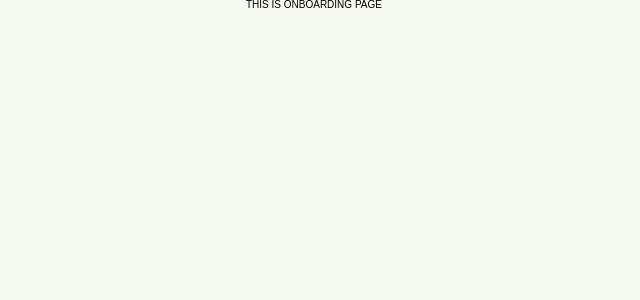
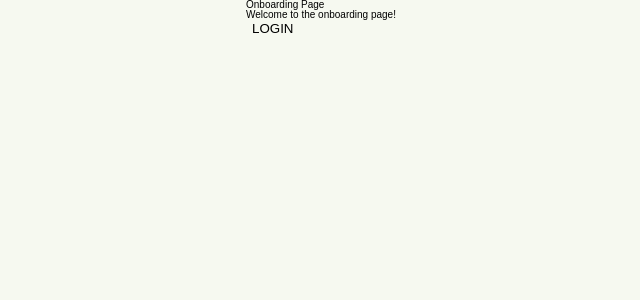
Before and after one commit to luke7231/eeho-web, a React (Create React App) app: page /onboarding in a window 1280 px wide. Shown: the top 300 px of the page, without its empty margins (69-709 px from the left). Built offline with nearby package versions, Linux system fonts and the light colour scheme.

Commit message:
feat: 기초 컴포넌트, 라우터 설계

```diff
--- /dev/null
+++ b/src/Routes/notification/index.tsx
@@ -0,0 +1,5 @@
+const Notification = () => {
+    return <div>NOTIFICATION</div>;
+};
+
+export default Notification;
--- /dev/null
+++ b/src/Routes/onboarding/agree.tsx
@@ -0,0 +1,5 @@
+const Agree = () => {
+    return <div>Agree</div>;
+};
+
+export default Agree;
--- a/src/Routes/onboarding/index.tsx
+++ b/src/Routes/onboarding/index.tsx
@@ -1,6 +1,18 @@
 import React from "react";
+import { useAuth } from "../../contexts/auth-provider";
 
 const Onboarding = () => {
-    return <div>THIS IS ONBOARDING PAGE</div>;
+    const { login } = useAuth();
+    const onClick = () => {
+        login();
+    };
+    return (
+        <div>
+            <h2>Onboarding Page</h2>
+            <p>Welcome to the onboarding page!</p>
+
+            <button onClick={onClick}>LOGIN</button>
+        </div>
+    );
 };
 export default Onboarding;
--- /dev/null
+++ b/src/Routes/onboarding/set-profile.tsx
@@ -0,0 +1,5 @@
+const SetProfile = () => {
+    return <div>SetProfile</div>;
+};
+
+export default SetProfile;
--- /dev/null
+++ b/src/Routes/posts/index.tsx
@@ -0,0 +1,5 @@
+const Posts = () => {
+    return <div>Posts</div>;
+};
+
+export default Posts;
--- /dev/null
+++ b/src/components/bottom-tab.tsx
@@ -0,0 +1,5 @@
+const BottomTab = () => {
+    return <div>BottomTab</div>;
+};
+
+export default BottomTab;
--- /dev/null
+++ b/src/components/header.tsx
@@ -0,0 +1,5 @@
+const Header = () => {
+    return <div>Header</div>;
+};
+
+export default Header;
```
